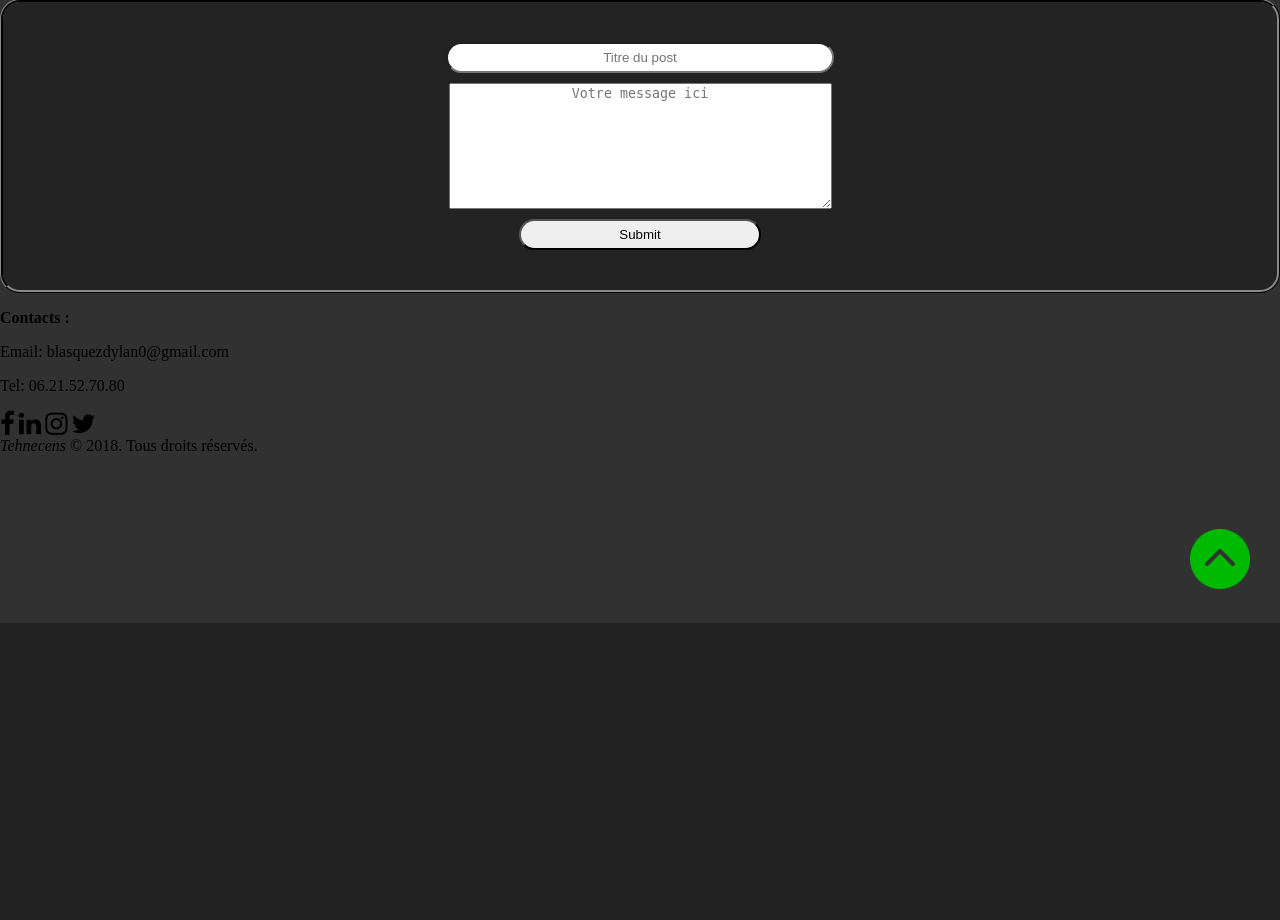
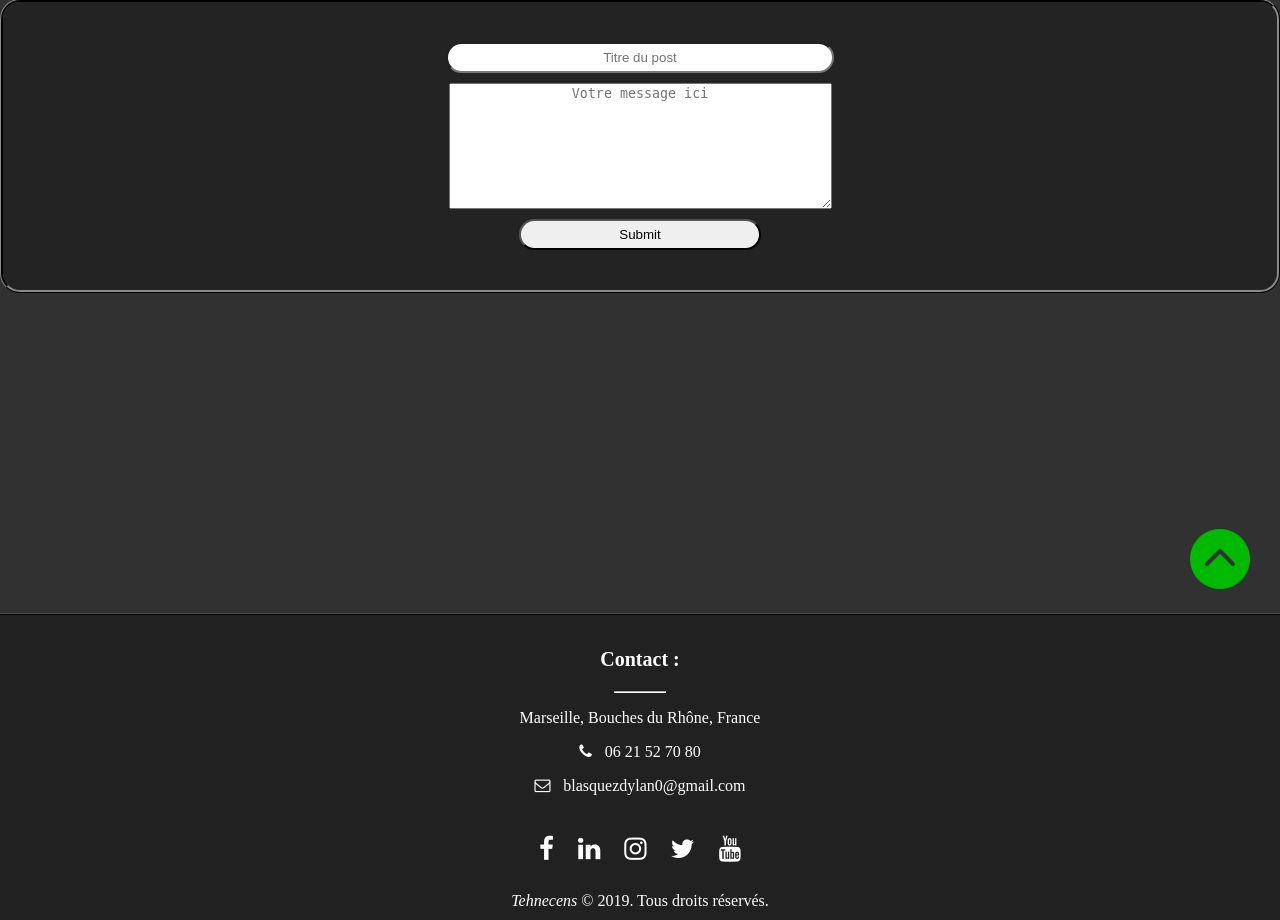
Before and after one commit to ThomasCarrillo/Forum, a PHP site: page /post.php in a window 1280 px wide. Shown: the part 177-1097 px from the top of the page. Before the commit the page ends 800 px from the top, so only its background shows below. Run offline with PHP 8.4, Linux system fonts and the light colour scheme.

Commit message:
CSS du footer

```diff
--- a/css/style.css
+++ b/css/style.css
@@ -8,9 +8,7 @@ html,body{
 	background: #313131;
 	min-width: 480px;
 }
-/*-------------------------*/
 
-/*---- Zone header ----*/
 header,h1{
 	font-family: 'TitanOne';
 	color: #00B906;
@@ -363,3 +361,76 @@ input[type=submit]:hover{
 
 
 /********************/
+/*---- Zone footer ----*/
+
+.footerRow1{
+	background: #212121;
+	color: #fff;
+	text-align: center;
+	margin-top: 25%;
+	padding-top: 1%;
+	border-top: #515151 2px ridge;
+}
+
+.footerRow2{
+	background: #212121;
+	color: #fff;
+	text-align: center;
+	padding-bottom: 0.8%;
+}
+
+.contact{
+	font-size: 20px;
+}
+
+hr
+{
+	max-width: 50px;
+	border-color: #fff;
+}
+
+.fa-phone{
+	margin-right: 1%;
+}
+
+.tel:hover{
+	color: #00B906;
+}
+
+.mail:hover{
+	color: #00B906;
+}
+
+.fa-envelope-o{
+	margin-right: 1%;
+}
+
+.form-control {
+	height: auto;
+	font-size: 1rem;
+	padding: .375rem .75rem;
+}
+
+.bloc_icones i{
+	padding: 25px 10px 30px 10px;
+}
+
+.fa-facebook:hover{
+	color: #3b5998;
+}
+
+.fa-linkedin:hover{
+	color: #007bb5;
+}
+
+.fa-instagram:hover{
+	color: #e95950;
+}
+
+.fa-twitter:hover{
+	color: #55acee;
+}
+
+.fa-youtube:hover{
+	color: #ff0000;
+}
--- a/elementsPHP/footer.php
+++ b/elementsPHP/footer.php
@@ -9,20 +9,23 @@
 	<div class="footerRow1">
 
         <div class="block_coordonnee">
-            <p><strong>Contacts : </strong></p>
-            <p>Email: blasquezdylan0@gmail.com</p>
-            <p>Tel: 06.21.52.70.80</p>
+            <p class="contact"><strong>Contact : </strong></p>
+            <hr>
+            <p>Marseille, Bouches du Rhône, France</p>
+            <i class="fa fa-phone"></i><a class="tel" href="tel:+33621527080">06 21 52 70 80</a>
+            <p><i class="fa fa-envelope-o"></i><a href="mailto:baslquezdylan0@gmail.com?subject=feedback" class="mail">blasquezdylan0@gmail.com</a><p>
         </div>
         <div class="bloc_icones">
 					<a href="https://www.facebook.com" target="_blank"><i class="fa fa-facebook" style="font-size: 26px;"></i></a>
 					<a href="https://www.linkedin.com/" target="_blank"><i class="fa fa-linkedin" style="font-size: 26px;"></i></a>
 					<a href="https://www.instagram.com" target="_blank"><i class="fa fa-instagram" style=" font-size: 26px;"></i></a>
 					<a href="https://www.twitter.com/" target="_blank"><i class="fa fa-twitter" style=" font-size: 26px;"></i></a>
+          <a href="https://www.youtube.fr/" target="_blank"><i class="fa fa-youtube" style=" font-size: 26px;"></i></a>
         </div>
     </div>
     <div class="footerRow2">
         <div class="copyright">
-            <em>Tehnecens</em> © 2018. Tous droits réservés.
+            <em>Tehnecens</em> © 2019. Tous droits réservés.
         </div>
     </div>
 </footer>
```
